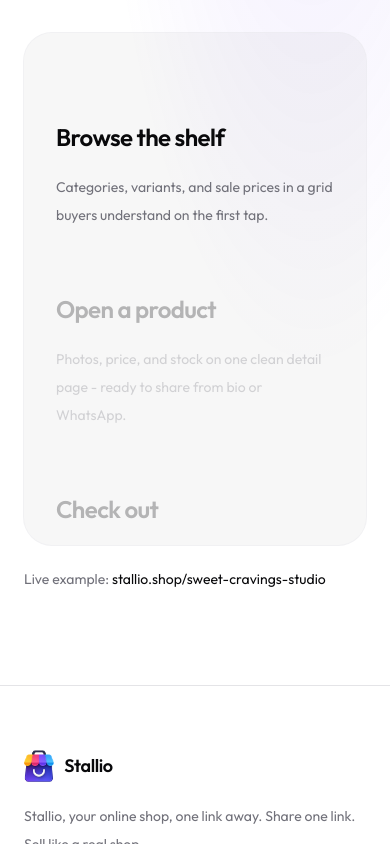
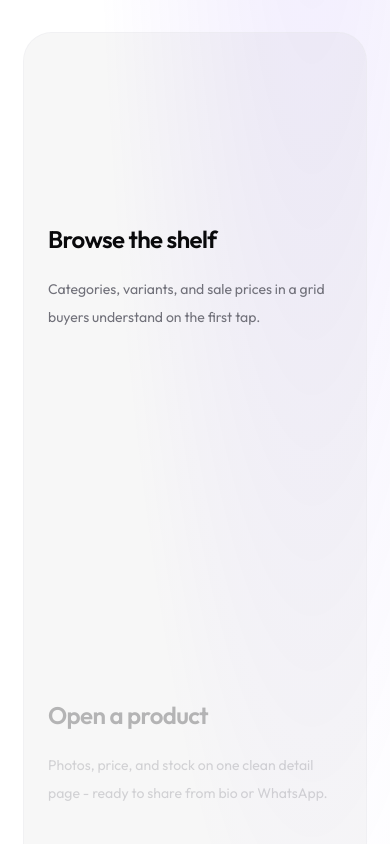
Before and after one commit to AhmadMasood-dev/Stallio-Website, a Next.js app: page /home in a window 390 px wide. Shown: the part 5900-6744 px from the top of the page. Built offline with nearby package versions, Linux system fonts and the light colour scheme.

Commit message:
Fix demo sticky scroll to drive off page scroll.
Swap cards by viewport-centered steps so the phone stays sticky and checkout appears with the text.

```diff
--- a/src/components/home/HomeDemo.tsx
+++ b/src/components/home/HomeDemo.tsx
@@ -62,7 +62,7 @@
   const reduce = useReducedMotion();
 
   return (
-    <section className="relative overflow-hidden">
+    <section className="relative">
       <div
         aria-hidden
         className="pointer-events-none absolute inset-0 bg-[radial-gradient(ellipse_at_80%_0%,color-mix(in_srgb,var(--brand)_10%,transparent),transparent_50%)] dark:bg-[radial-gradient(ellipse_at_80%_0%,color-mix(in_srgb,var(--brand)_18%,transparent),transparent_50%)]"
@@ -125,14 +125,7 @@
           </motion.div>
         </div>
 
-        <motion.div
-          initial={reduce ? false : { opacity: 0, y: 32 }}
-          whileInView={{ opacity: 1, y: 0 }}
-          viewport={{ once: true, amount: 0.2 }}
-          transition={{ duration: 0.85, ease: motionEase }}
-        >
-          <StickyScroll content={[...stickyContent]} />
-        </motion.div>
+        <StickyScroll content={stickyContent} />
 
         <p className="text-muted-foreground mt-6 text-sm">
           Live example:{" "}
--- a/src/components/ui/sticky-scroll-reveal.tsx
+++ b/src/components/ui/sticky-scroll-reveal.tsx
@@ -1,9 +1,10 @@
 "use client";
 
-import React, { useRef, useState } from "react";
-import { motion, useMotionValueEvent, useScroll } from "motion/react";
+import React, { useEffect, useRef, useState } from "react";
+import { motion } from "motion/react";
 
 import { cn } from "@/lib/utils";
+import { motionEase } from "@/lib/motion";
 
 export type StickyScrollItem = {
   title: string;
@@ -23,69 +24,107 @@
   className,
 }: StickyScrollProps) {
   const [activeCard, setActiveCard] = useState(0);
-  const ref = useRef<HTMLDivElement>(null);
-  const { scrollYProgress } = useScroll({
-    container: ref,
-    offset: ["start start", "end start"],
+  const stepRefs = useRef<(HTMLDivElement | null)[]>([]);
+
+  useEffect(() => {
+    let frame = 0;
+
+    const updateActive = () => {
+      const center = window.innerHeight * 0.45;
+      let bestIndex = 0;
+      let bestDist = Number.POSITIVE_INFINITY;
+
+      stepRefs.current.forEach((node, index) => {
+        if (!node) return;
+        const rect = node.getBoundingClientRect();
+        const mid = rect.top + rect.height / 2;
+        const dist = Math.abs(mid - center);
+        if (dist < bestDist) {
+          bestDist = dist;
+          bestIndex = index;
+        }
       });
-  const cardLength = content.length;
 
-  useMotionValueEvent(scrollYProgress, "change", (latest) => {
-    const cardsBreakpoints = content.map((_, index) => index / cardLength);
-    const closestBreakpointIndex = cardsBreakpoints.reduce(
-      (acc, breakpoint, index) => {
-        const distance = Math.abs(latest - breakpoint);
-        if (distance < Math.abs(latest - cardsBreakpoints[acc])) {
-          return index;
-        }
-        return acc;
-      },
-      0,
-    );
-    setActiveCard(closestBreakpointIndex);
-  });
+      setActiveCard((prev) => (prev === bestIndex ? prev : bestIndex));
+    };
+
+    const onScroll = () => {
+      cancelAnimationFrame(frame);
+      frame = requestAnimationFrame(updateActive);
+    };
+
+    updateActive();
+    window.addEventListener("scroll", onScroll, { passive: true });
+    window.addEventListener("resize", onScroll);
+    return () => {
+      cancelAnimationFrame(frame);
+      window.removeEventListener("scroll", onScroll);
+      window.removeEventListener("resize", onScroll);
+    };
+  }, [content.length]);
 
   return (
     <div
-      ref={ref}
       className={cn(
-        "relative flex h-[32rem] justify-center overflow-y-auto rounded-[1.75rem] p-6 md:h-[36rem] md:space-x-12 md:p-10",
-        "bg-foreground/[0.03] ring-border/50 ring-1",
+        "relative flex items-start gap-10 lg:gap-14",
+        "bg-foreground/[0.03] ring-border/50 rounded-[1.75rem] p-6 ring-1 md:p-10",
         className,
       )}
     >
-      <div className="relative flex items-start px-2 md:px-4">
-        <div className="max-w-xl">
+      <div className="relative w-full max-w-xl flex-1">
         {content.map((item, index) => (
-            <div key={item.title + index} className="my-16 md:my-24">
+          <div
+            key={item.title + index}
+            ref={(el) => {
+              stepRefs.current[index] = el;
+            }}
+            data-sticky-step={index}
+            className="flex min-h-[55vh] flex-col justify-center py-10 first:pt-4 last:pb-4 md:min-h-[60vh]"
+          >
             <motion.h3
               animate={{ opacity: activeCard === index ? 1 : 0.28 }}
-                transition={{ duration: 0.45, ease: [0.32, 0.72, 0, 1] }}
+              transition={{ duration: 0.45, ease: motionEase }}
               className="text-foreground text-2xl font-semibold tracking-tight md:text-3xl"
             >
               {item.title}
             </motion.h3>
             <motion.p
               animate={{ opacity: activeCard === index ? 1 : 0.28 }}
-                transition={{ duration: 0.45, ease: [0.32, 0.72, 0, 1] }}
+              transition={{ duration: 0.45, ease: motionEase }}
               className="text-muted-foreground mt-5 max-w-sm text-sm leading-7 md:text-base md:leading-8"
             >
               {item.description}
             </motion.p>
           </div>
         ))}
-          <div className="h-36" />
-        </div>
       </div>
 
       <div
         className={cn(
-          "sticky top-8 relative hidden h-72 w-[22rem] overflow-hidden rounded-[1.35rem] lg:block xl:h-80 xl:w-[26rem]",
+          "sticky top-28 hidden h-80 w-[22rem] shrink-0 overflow-hidden rounded-[1.35rem] lg:block xl:h-[26rem] xl:w-[26rem]",
           "border-border/50 bg-background shadow-[inset_0_1px_1px_rgba(255,255,255,0.35)]",
           contentClassName,
         )}
+        data-sticky-visual
+        data-active-card={activeCard}
       >
-        {content[activeCard]?.content ?? null}
+        <div className="relative h-full w-full">
+          {content.map((item, index) => (
+            <motion.div
+              key={item.title + index}
+              className="absolute inset-0"
+              initial={false}
+              animate={{
+                opacity: activeCard === index ? 1 : 0,
+                scale: activeCard === index ? 1 : 0.98,
+              }}
+              transition={{ duration: 0.45, ease: motionEase }}
+              aria-hidden={activeCard !== index}
+            >
+              {item.content}
+            </motion.div>
+          ))}
+        </div>
       </div>
     </div>
   );
```
Lines whose indentation alone changed are shown as unchanged.
